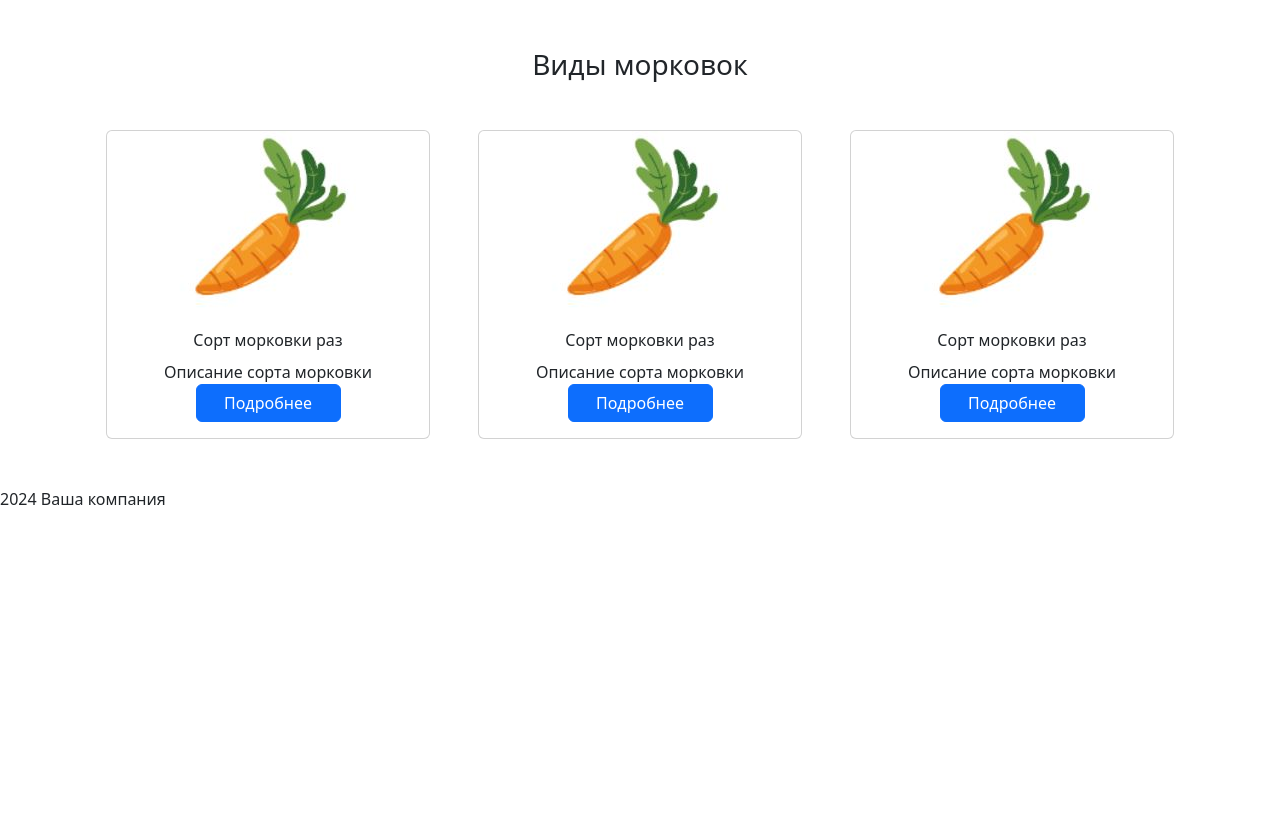
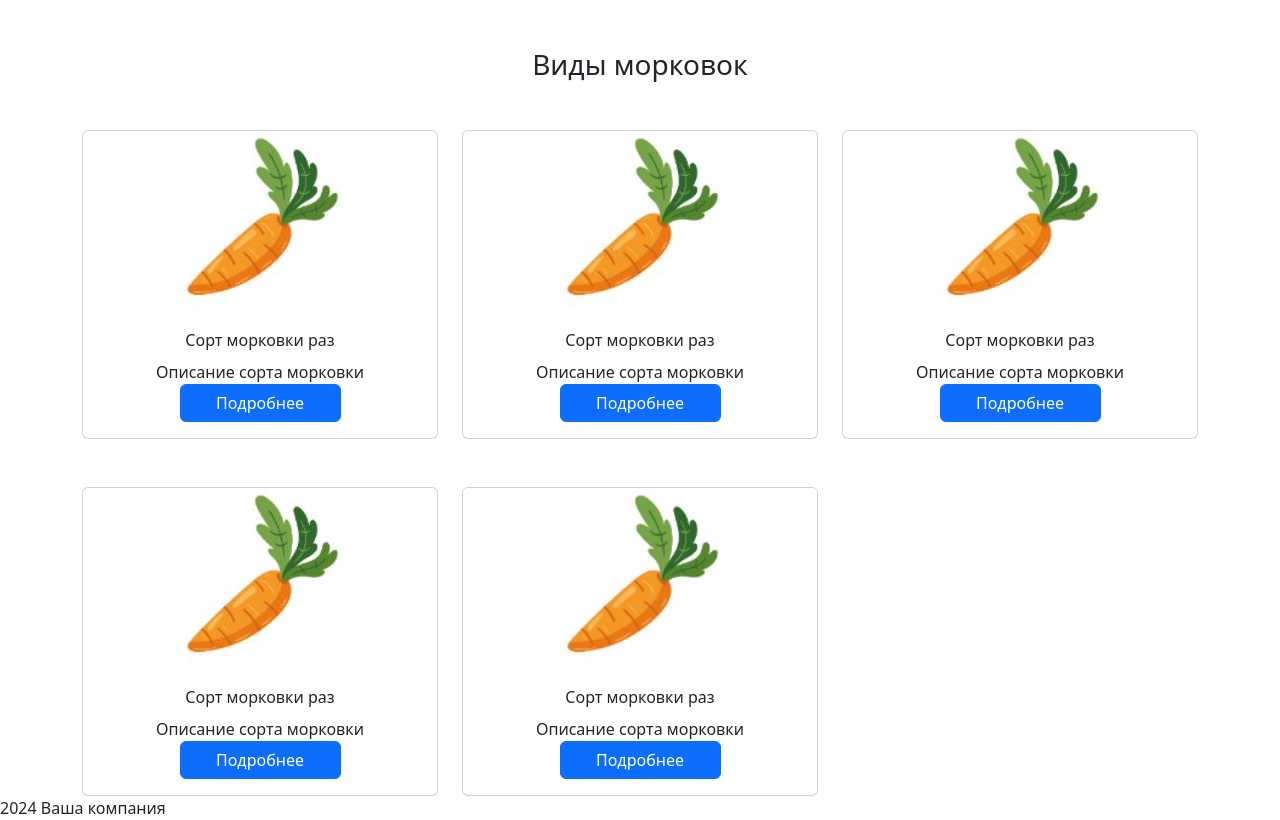
Before and after one commit to FoxTail25/bootstrap5-adaptiv-layout, a plain HTML site: page index.html in a window 1280 px wide. Shown: the part 832-1652 px from the top of the page. Before the commit the page ends 1343 px from the top, so only its background shows below. Drawn offline with nearby package versions, Linux system fonts and the light colour scheme.

Commit message:
наконец-то я понял как правильно выполнить эту задачу и в чем была ошибка в задании

```diff
--- a/index.html
+++ b/index.html
@@ -165,8 +165,10 @@
       </div>
       <div class="catalog mt-5">
         <h3 class="mb-5 text-center">Виды морковок</h3>
-        <div class="container__catalog container d-flex flex-wrap my-4 my-lg-5">
-          <div class="col-sm-12 col-md-6 col-lg-4 px-4">
+        <div class="container__catalog container">
+          <div class="row gx-4 gy-4 gy-lg-5">
+
+            <div class="col-sm-12 col-md-6 col-lg-4">
               <div class="card h-100 text-center">
                 <img src="./img/carrot.jpg" alt="" class="card-img-top mx-auto h-75 w-auto" />
                 <div class="card-body">
@@ -176,7 +178,7 @@
                 </div>
               </div>
             </div>
-          <div class="col-sm-12 col-md-6 col-lg-4 px-4">
+            <div class="col-sm-12 col-md-6 col-lg-4">
               <div class="card h-100 text-center">
                 <img src="./img/carrot.jpg" alt="" class="card-img-top mx-auto h-75 w-auto" />
                 <div class="card-body">
@@ -186,13 +188,34 @@
                 </div>
               </div>
             </div>
-          <div class="col-sm-12 col-md-6 col-lg-4 px-4">
+            <div class="col-sm-12 col-md-6 col-lg-4">
               <div class="card h-100 text-center">
                 <img src="./img/carrot.jpg" alt="" class="card-img-top mx-auto h-75 w-auto" />
                 <div class="card-body">
                   <div class="card-title">Сорт морковки раз</div>
                   <div class="card-text">Описание сорта морковки</div>
                   <button class="btn btn-primary col-6">Подробнее</button>
+                </div>
+              </div>
+            </div>
+            <div class="col-sm-12 col-md-6 col-lg-4">
+              <div class="card h-100 text-center">
+                <img src="./img/carrot.jpg" alt="" class="card-img-top mx-auto h-75 w-auto" />
+                <div class="card-body">
+                  <div class="card-title">Сорт морковки раз</div>
+                  <div class="card-text">Описание сорта морковки</div>
+                  <button class="btn btn-primary col-6">Подробнее</button>
+                </div>
+              </div>
+            </div>
+            <div class="col-sm-12 col-md-6 col-lg-4">
+              <div class="card h-100 text-center">
+                <img src="./img/carrot.jpg" alt="" class="card-img-top mx-auto h-75 w-auto" />
+                <div class="card-body">
+                  <div class="card-title">Сорт морковки раз</div>
+                  <div class="card-text">Описание сорта морковки</div>
+                  <button class="btn btn-primary col-6">Подробнее</button>
+                </div>
               </div>
             </div>
           </div>
```
Lines whose indentation alone changed are shown as unchanged.
